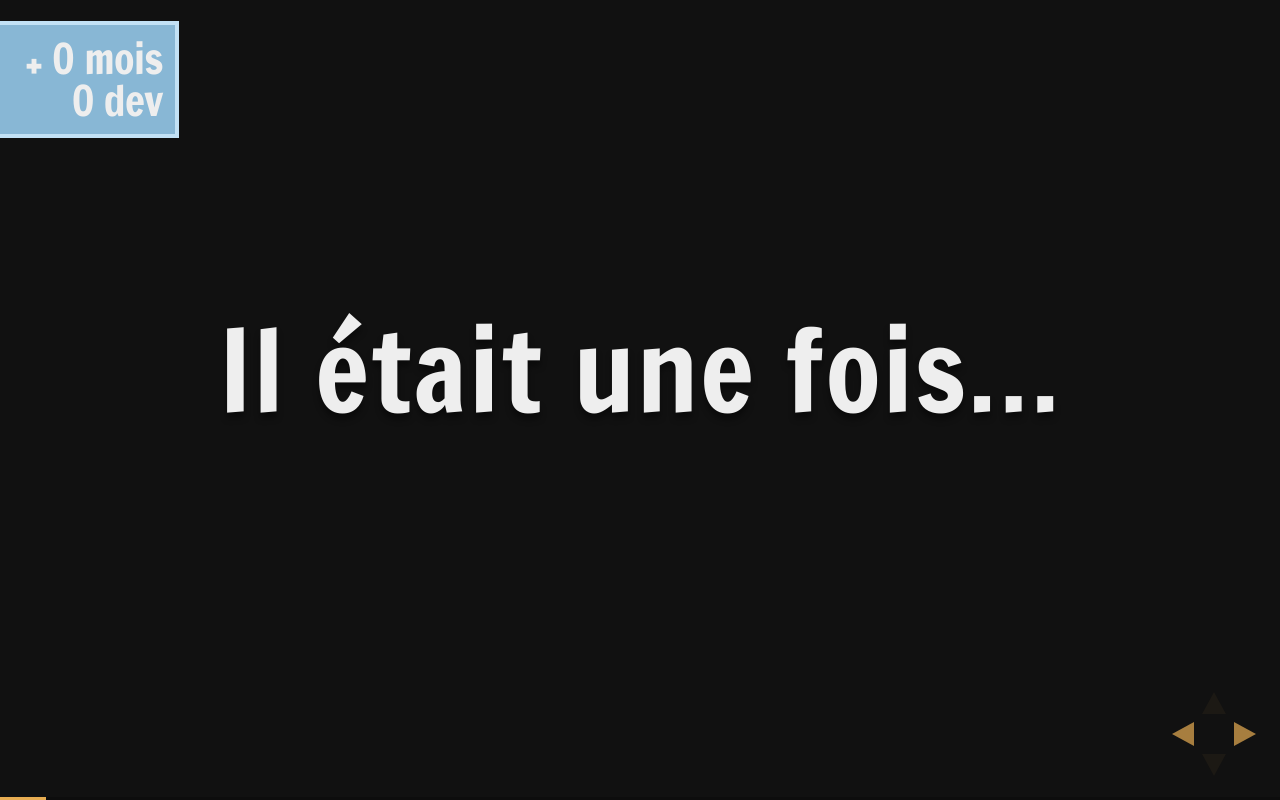
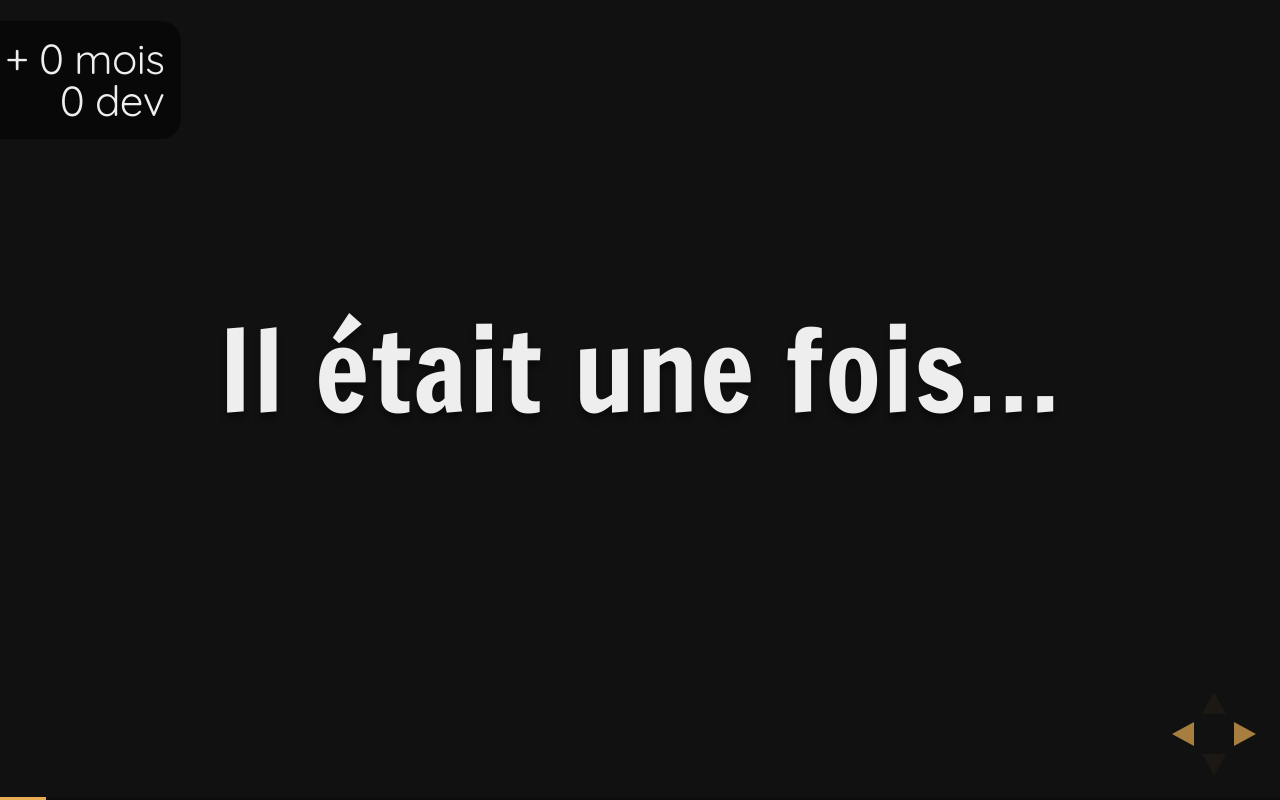
Before and after one commit to imjufu/on-a-monte-une-equipe-de-zero, a website: page index.html in a window 1280 px wide. Both pictures are taken after a click on the element 1251 px from the left and 734 px from the top of the page. Drawn offline with Linux system fonts and the light colour scheme.

Commit message:
Modification style

```diff
--- a/css/custom.css
+++ b/css/custom.css
@@ -15,6 +15,10 @@
     line-height: 1em;
     text-shadow: 0 6px 6px rgba(0, 0, 0, 0.4);
     text-transform: none;
+}
+
+.reveal .slides>section, .reveal .slides>section>section {
+    border-radius: 50px;
 }
 
 .reveal section p {
@@ -37,14 +41,15 @@
 #team {
     position: absolute;
     top: 0.5em;
-    left: 0;
+    left: -20px;
     text-align: right;
-    padding: 0.3em 0.3em 0.3em 0.6em;
+    padding: 0.4em 0.4em 0.4em 0.6em;
     font-size: 1.4em;
-    background: #88b7d5;
-    border: 0.1em solid #c2e1f5;
     border-left: 0;
     z-index: 999;
+    font-family: 'Quicksand', 'FrancoisOne', sans-serif;
+    background: rgba(0, 0, 0, 0.5);
+    border-radius: 20px;
 }
 
 .hidden {
--- a/index.html
+++ b/index.html
@@ -32,6 +32,8 @@
         </script>
 
         <script src="lib/js/jquery.min.js" type="text/javascript"></script>
+
+        <link href='http://fonts.googleapis.com/css?family=Quicksand:400,700' rel='stylesheet' type='text/css'>
 
         <!--[if lt IE 9]>
         <script src="lib/js/html5shiv.js"></script>
```
